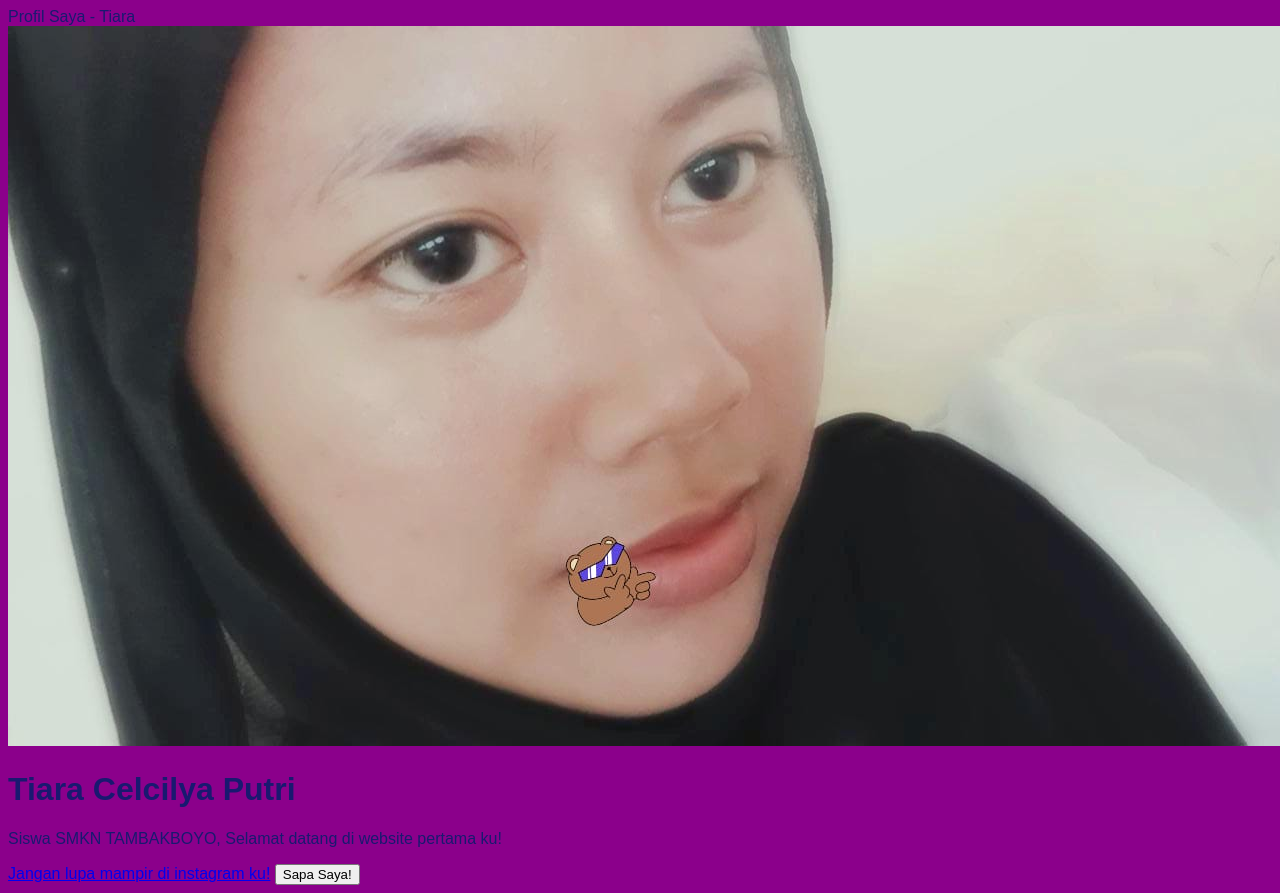
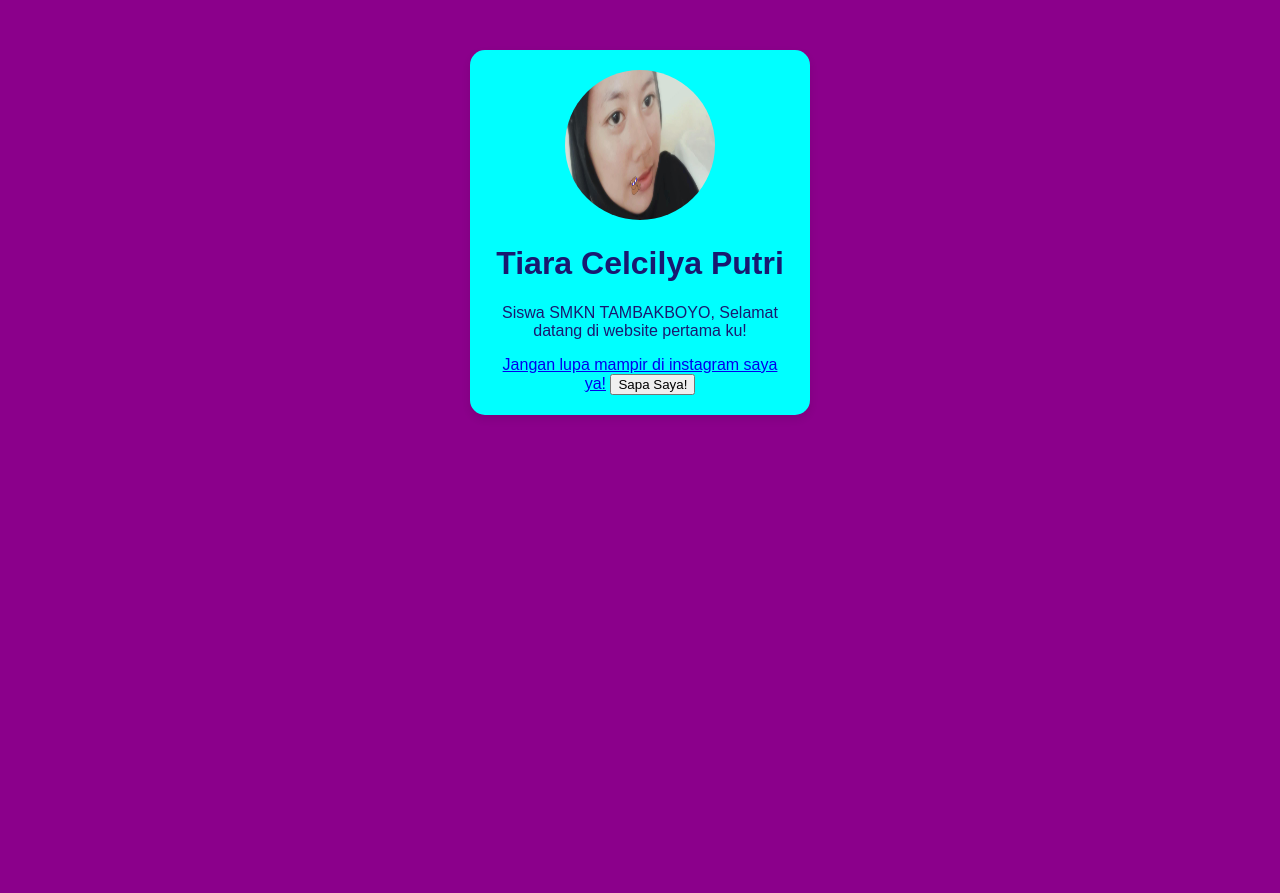
Before and after one commit to tiara-1703/Pelatihan_html, a plain HTML site: page index.html in a window 1280 px wide. After the commit the page ends 800 px from the top, so only its background shows below. Drawn offline with Linux system fonts and the light colour scheme.

Commit message:
Update index.html

```diff
--- a/index.html
+++ b/index.html
@@ -1,15 +1,15 @@
 <!DOCTYPE html>
 <html>
   <head>
-    <tittle>Profil Saya - Tiara</tittle>
-    <link rel="stylesheet" href="style.css"
+    <title>Profil Saya - Tiara</title>
+    <link rel="stylesheet" href="style.css">
   </head>
   <body>
-      <div class="kartu-foto profil">
+    <div class="kartu-pp">
       <img src="tir.jpeg" alt="my pp">
       <h1>Tiara Celcilya Putri</h1>
       <p>Siswa SMKN TAMBAKBOYO, Selamat datang di website pertama ku!</p>
-        <a href="https://www.instagram.com/myusername">Jangan lupa mampir di instagram ku!</a>
+      <a href="https://www.instagram.com/myusername">Jangan lupa mampir di instagram saya ya!</a>
       <button id="sapaButton">Sapa Saya!</button>
     </div>
     <script src="script.js" defer></script>
```
Lines whose indentation alone changed are shown as unchanged.
